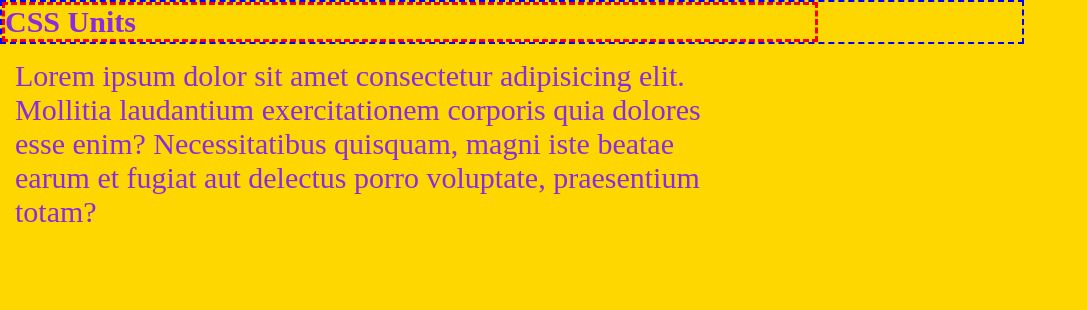
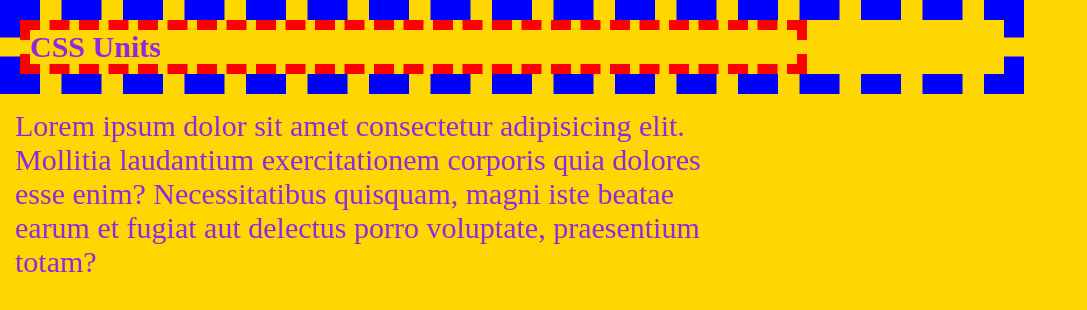
Before and after one commit to yahirluciano/unidadesymedidas, a plain HTML site: page index.html in a window 1280 px wide. Shown: the whole page, without its empty margins (0-1087 px from the left). Drawn offline with Linux system fonts and the light colour scheme.

Commit message:
Update index.html

```diff
--- a/index.html
+++ b/index.html
@@ -18,12 +18,12 @@
   font-size: 15px;
 }
     h1{
-  border: 3px dashed red;
+  border: 10px dashed red;
   width: 80%;
 }
     header {
   width: 80%;
-  border: 2px dashed blue;
+  border: 20px dashed blue;
 }
     p {
   font-size: 2rem;
```
